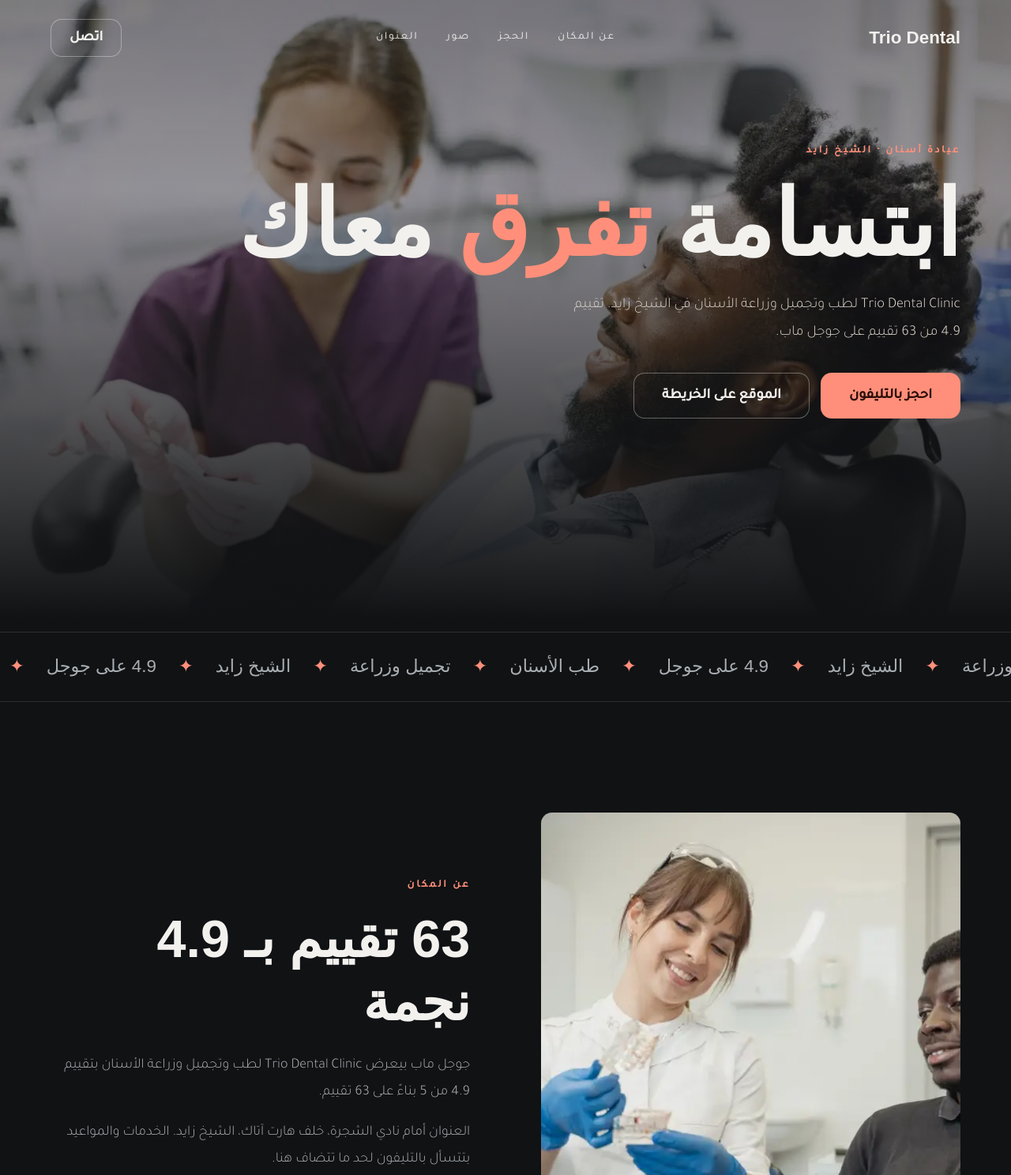
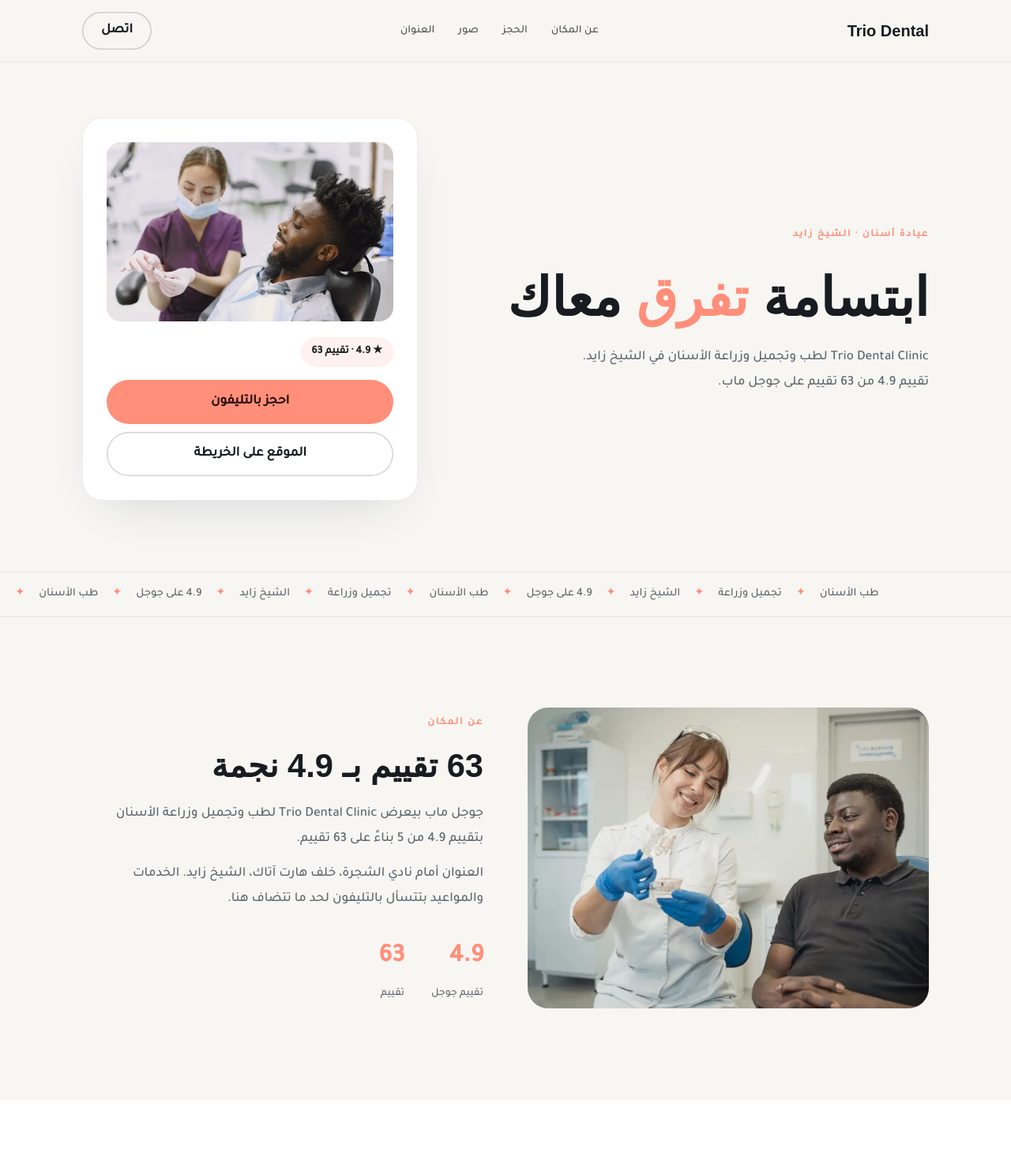
Before and after one commit to cavlen-team/trio-dental-demo, a plain HTML site: page index.html in a window 1280 px wide. Shown: the top 1488 px of the page at 79% size. Drawn offline with Linux system fonts and the light colour scheme; a web font is replaced by a local one.

Commit message:
polish: category-varied redesign + brand loader

```diff
--- a/index.html
+++ b/index.html
@@ -1,53 +1,113 @@
 <!doctype html><html lang="ar" dir="rtl"><head><meta charset="utf-8"><meta name="viewport" content="width=device-width,initial-scale=1">
-<title>Trio Dental Clinic لطب وتجميل وزراعة الأسنان | الشيخ زايد</title><meta name="description" content="Trio Dental Clinic لطب وتجميل وزراعة الأسنان، عيادة أسنان في الشيخ زايد. تقييم 4.9 من 63 تقييم على جوجل ماب.">
-<meta property="og:image" content="a/hero.webp"><meta name="theme-color" content="#101214">
-<link rel="preconnect" href="https://fonts.googleapis.com"><link rel="preconnect" href="https://fonts.gstatic.com" crossorigin><link href="https://fonts.googleapis.com/css2?family=Alexandria:wght@300;400;600;800&family=Tajawal:wght@300;500&display=swap" rel="stylesheet">
+<title>Trio Dental Clinic لطب وتجميل وزراعة الأسنان | الشيخ زايد</title><meta charset="utf-8">
+<meta name="viewport" content="width=device-width,initial-scale=1">
+<meta name="description" content="Trio Dental Clinic لطب وتجميل وزراعة الأسنان، عيادة أسنان في الشيخ زايد. تقييم 4.9 من 63 تقييم على جوجل ماب.">
+<meta property="og:image" content="a/hero.webp">
+<meta name="theme-color" content="#101214">
+<link rel="preconnect" href="https://fonts.googleapis.com">
+<link rel="preconnect" href="https://fonts.gstatic.com" crossorigin>
+<link href="https://fonts.googleapis.com/css2?family=Alexandria:wght@300;400;600;800&family=Tajawal:wght@300;500&display=swap" rel="stylesheet">
 <script type="application/ld+json">{"@context":"https://schema.org","@type":"Dentist","name":"Trio Dental Clinic لطب وتجميل وزراعة الأسنان","telephone":"+201017497387","address":{"@type":"PostalAddress","streetAddress":"أمام نادي الشجرة، خلف هارت آتاك، الشيخ زايد، الإسماعيلية","addressLocality":"Ismailia","addressCountry":"EG"},"aggregateRating":{"@type":"AggregateRating","ratingValue":"4.9","reviewCount":"63"}}</script>
-<style>
-:root{--bg:#101214;--bg2:#181c1f;--tx:#f3f1ee;--mut:#a9aeb2;--ac:#ff8f7a;--acf:#2a0d08;--ln:#ffffff1f;--d:'Alexandria',sans-serif;--b:'Tajawal',sans-serif}
-*{box-sizing:border-box;margin:0}html{scroll-behavior:smooth;background:var(--bg)}
-body{font-family:var(--b);font-weight:300;background:var(--bg);color:var(--tx);line-height:1.9;font-size:18px;overflow-x:hidden;-webkit-font-smoothing:antialiased}
-a{color:inherit;text-decoration:none}img{display:block;width:100%;height:100%;object-fit:cover}:focus-visible{outline:2px solid var(--ac);outline-offset:4px}
-.wrap{max-width:1320px;margin:auto;padding:0 5vw}
-nav{position:absolute;inset-inline:0;top:0;z-index:20}nav .wrap{display:flex;align-items:center;justify-content:space-between;height:96px}
-.logo{font-family:var(--d);font-weight:600;font-size:1.4rem}
-nav ul{display:flex;gap:36px;list-style:none;padding:0;font-size:.85rem;letter-spacing:.12em;font-weight:500}nav ul a{opacity:.8}nav ul a:hover{opacity:1;color:var(--ac)}
-.btn{display:inline-flex;align-items:center;justify-content:center;min-height:58px;padding:0 36px;background:var(--ac);color:var(--acf);font-weight:700;border-radius:14px;transition:transform .2s,filter .2s;white-space:nowrap}.btn:hover{filter:brightness(1.12);transform:translateY(-2px)}
-.btn.o{background:none;color:var(--tx);box-shadow:inset 0 0 0 1px #ffffff55}.btn.o:hover{background:#ffffff14}
-.hero{position:relative;min-height:100svh;display:flex;align-items:flex-end;overflow:hidden}
-.hero img{position:absolute;inset:0}.hero:after{content:"";position:absolute;inset:0;background:linear-gradient(0deg,var(--bg) 2%,#101214aa 38%,#10121462 70%,#10121480)}
-.hero .wrap{position:relative;z-index:2;width:100%;padding-bottom:clamp(40px,7vw,90px)}
-.lab{display:block;font-size:.82rem;letter-spacing:.2em;font-weight:600;color:var(--ac);margin-bottom:16px}
-h1{font-family:var(--d);font-weight:600;font-size:clamp(3rem,9vw,8rem);line-height:1.1;margin-bottom:22px;max-width:10em}h1 em{font-style:normal;color:var(--ac)}
-.hero p{max-width:28em;color:#d8d2c8;font-size:1.15rem;margin-bottom:32px}.cta{display:flex;gap:14px;flex-wrap:wrap}
-.strip{border-block:1px solid var(--ln);overflow:hidden;white-space:nowrap;padding:22px 0;font-family:var(--d);font-size:1.4rem;color:var(--mut)}.strip div{display:inline-block;animation:mq 30s linear infinite}.strip span{color:var(--ac);margin:0 28px}@keyframes mq{to{transform:translateX(50%)}}
-.sec{padding:clamp(80px,11vw,160px) 0}
-h2{font-family:var(--d);font-weight:600;font-size:clamp(2.2rem,5.2vw,4.4rem);line-height:1.2;margin-bottom:22px}
-.two{display:grid;grid-template-columns:1fr 1fr;gap:7vw;align-items:center}.two p{color:var(--mut);margin-bottom:16px;max-width:30em}
-.fr{position:relative;aspect-ratio:4/5;overflow:hidden;border-radius:14px}
-.num{display:grid;grid-template-columns:repeat(3,auto);gap:5vw;margin-top:30px;justify-content:start}.num strong{display:block;font-family:var(--d);font-size:clamp(2.6rem,5vw,4.2rem);line-height:1;color:var(--ac)}.num div:last-child strong{font-size:clamp(1.5rem,2.8vw,2.4rem);padding-top:.6rem}.num span{font-size:.85rem;color:var(--mut)}
-.feat{background:var(--bg2)}.feat .cards{display:grid;grid-template-columns:repeat(3,1fr);gap:16px;margin-top:34px}.feat .card{border:1px dashed #ffffff44;border-radius:14px;padding:34px 26px;min-height:150px;color:var(--mut);font-size:.95rem}.feat .card b{display:block;font-family:var(--d);color:var(--tx);font-size:1.4rem;margin-bottom:6px}.feat p.n{color:var(--mut);max-width:34em}
-.gal{display:grid;grid-template-columns:1.3fr 1fr 1fr;grid-template-rows:300px 300px;gap:14px}.gal div{overflow:hidden;border-radius:14px}.gal div:nth-child(1){grid-row:span 2}.gal div:nth-child(4){grid-column:2/4}
-.step{display:grid;grid-template-columns:repeat(3,1fr);border-top:1px solid var(--ln);margin-top:36px}.step div{padding:30px 28px 10px;border-inline-start:1px solid var(--ln)}.step div:first-child{border:0;padding-inline-start:0}.step b{font-family:var(--d);font-size:3.8rem;line-height:1;color:var(--ac);display:block}.step h3{font-family:var(--d);font-size:1.5rem;margin:6px 0}.step p{color:var(--mut);font-size:1rem}
-.faq details{border-bottom:1px solid var(--ln);padding:22px 0}.faq summary{cursor:pointer;font-family:var(--d);font-size:1.35rem;list-style:none;display:flex;justify-content:space-between}.faq summary:after{content:"+";color:var(--ac)}.faq details[open] summary:after{content:"–"}.faq p{color:var(--mut);margin-top:8px;max-width:40em}
-.visit{background:var(--bg2)}.phone{display:block;font-family:var(--d);font-weight:600;font-size:clamp(2.8rem,9.5vw,7.6rem);line-height:1.1;color:var(--ac);direction:ltr;text-align:right;margin:10px 0 20px}
-address{font-style:normal;color:var(--mut);margin-bottom:28px;max-width:30em}
-footer{padding:26px 0 100px;font-size:.82rem;color:var(--mut);border-top:1px solid var(--ln)}footer .wrap{display:flex;justify-content:space-between;gap:14px;flex-wrap:wrap}
-.bar{display:none}
-@media(max-width:860px){nav ul{display:none}.two{grid-template-columns:1fr}.feat .cards{grid-template-columns:1fr}.gal{grid-template-columns:1fr 1fr;grid-template-rows:none;grid-auto-rows:220px}.gal div:nth-child(1){grid-row:span 2}.gal div:nth-child(4){grid-column:auto}.step{grid-template-columns:1fr}.step div{border:0!important;padding:24px 0!important;border-top:1px solid var(--ln)!important}.hero .btn{width:100%}
-.bar{display:grid;grid-template-columns:1fr 1fr;position:fixed;inset-inline:0;bottom:0;z-index:30;background:var(--bg)}.bar a{padding:18px;text-align:center;font-weight:700}.bar a:first-child{background:var(--ac);color:var(--acf)}}
+<style>:root{--bg:#f7f6f3;--bg2:#ffffff;--tx:#181c20;--mut:#5b636b;--ac:#ff8f7a;--acf:#2a0d08;--ln:#181c2014;--ln2:#181c2030;--d:'Alexandria',sans-serif;--b:'Tajawal',sans-serif;--r-btn:999px}
+
+*{box-sizing:border-box;margin:0}html{scroll-behavior:smooth}
+img{display:block;max-width:100%}
+a{color:inherit;text-decoration:none}
+:focus-visible{outline:2px solid var(--ac);outline-offset:4px}
+.wrap{max-width:1200px;margin:auto;padding:0 5vw}
+.lab{display:inline-block;font-size:.8rem;letter-spacing:.14em;font-weight:600;color:var(--ac);margin-bottom:14px}
+.btn{display:inline-flex;align-items:center;justify-content:center;min-height:56px;padding:0 32px;background:var(--ac);color:var(--acf);font-weight:700;border-radius:var(--r-btn,14px);transition:transform .2s,filter .2s;white-space:nowrap}
+.btn:hover{filter:brightness(1.1);transform:translateY(-2px)}
+.btn.o{background:none;color:var(--tx);box-shadow:inset 0 0 0 1.5px var(--ln2,#ffffff44)}
+.btn.o:hover{background:#ffffff10}
+.bar{display:none;position:fixed;bottom:0;inset-inline:0;z-index:50;background:var(--bar-bg,var(--bg));border-top:1px solid var(--ln,#0001);padding:10px 5vw calc(10px + env(safe-area-inset-bottom));gap:10px}
+.bar a{flex:1;text-align:center;padding:13px 0;border-radius:12px;font-weight:700}
+.bar a:first-child{background:var(--ac);color:var(--acf)}
+.bar a:last-child{box-shadow:inset 0 0 0 1.5px var(--ln2,#0003)}
+@media (max-width:760px){.bar{display:flex} nav ul{display:none}}
+.faq details{border:1px solid var(--ln,#0001);border-radius:14px;margin-bottom:10px;overflow:hidden}
+.faq summary{cursor:pointer;padding:18px 20px;font-weight:600;list-style:none}
+.faq summary::-webkit-details-marker{display:none}
+.faq details p{padding:0 20px 18px;opacity:.75}
+footer{padding:44px 5vw;border-top:1px solid var(--ln,#0001);font-size:.82rem;opacity:.6}
+footer .wrap{display:flex;justify-content:space-between;gap:14px;flex-wrap:wrap}
+
+
+body{font-family:var(--b);background:var(--bg);color:var(--tx);line-height:1.9;font-size:17px}
+nav{position:sticky;top:0;z-index:40;background:#f7f6f3ee;backdrop-filter:blur(10px);border-bottom:1px solid var(--ln)}
+nav .wrap{display:flex;align-items:center;justify-content:space-between;height:78px}
+.logo{font-family:var(--d);font-weight:700;font-size:1.25rem}
+nav ul{display:flex;gap:30px;list-style:none;padding:0;font-size:.88rem;font-weight:500}nav ul a{opacity:.75}nav ul a:hover{opacity:1;color:var(--ac)}
+.hero{padding:70px 0 90px}
+.hero .wrap{display:grid;grid-template-columns:1.25fr .9fr;gap:56px;align-items:center}
+.hero h1{font-family:var(--d);font-size:clamp(2.4rem,5.4vw,4.2rem);line-height:1.25;font-weight:800;margin:10px 0 18px}
+.hero h1 em{font-style:normal;color:var(--ac)}
+.hero p{color:var(--mut);max-width:46ch}
+.book{background:var(--bg2);border:1px solid var(--ln);border-radius:26px;padding:30px;box-shadow:0 24px 60px -30px #1a2a4a33}
+.book .ph{border-radius:18px;overflow:hidden;margin-bottom:20px;aspect-ratio:16/10}.book img{width:100%;height:100%;object-fit:cover}
+.book .rate{display:inline-flex;gap:8px;align-items:center;background:color-mix(in srgb,var(--ac) 12%,transparent);color:var(--tx);border-radius:999px;padding:6px 14px;font-size:.85rem;font-weight:700;margin-bottom:16px}
+.book .cta{display:grid;gap:10px}
+.strip{border-block:1px solid var(--ln);padding:14px 0;overflow:hidden;white-space:nowrap;color:var(--mut);font-size:.9rem}
+.strip div{display:inline-block;animation:mq 28s linear infinite}
+.strip span{margin:0 18px;color:var(--ac)}
+@keyframes mq{to{transform:translateX(50%)}}
+html[dir=rtl] .strip div{animation-name:mqr}@keyframes mqr{to{transform:translateX(-50%)}}
+.sec{padding:clamp(64px,9vw,120px) 0}
+.two{display:grid;grid-template-columns:1fr 1fr;gap:56px;align-items:center}
+.fr{border-radius:26px;overflow:hidden}.fr img{width:100%;height:100%;object-fit:cover;aspect-ratio:4/3}
+.sec h2{font-family:var(--d);font-size:clamp(1.7rem,3.4vw,2.6rem);line-height:1.35;margin-bottom:16px;font-weight:700}
+.sec p{color:var(--mut);margin-bottom:12px}
+.num{display:flex;gap:34px;margin-top:26px}
+.num strong{display:block;font-family:var(--d);font-size:2rem;color:var(--ac)}
+.num span{font-size:.85rem;color:var(--mut)}
+.feat{background:var(--bg2)}
+.cards{display:grid;grid-template-columns:repeat(3,1fr);gap:18px;margin-top:28px}
+.card{border:1px solid var(--ln);border-radius:20px;padding:26px;background:var(--bg)}
+.card b{display:block;font-family:var(--d);font-size:1.15rem;margin-bottom:6px;color:var(--tx)}
+.card{color:var(--mut);font-size:.95rem}
+.gal-grid{display:grid;grid-template-columns:repeat(3,1fr);gap:16px;margin-top:28px}
+.g{border-radius:18px;overflow:hidden}.g img{width:100%;height:100%;object-fit:cover;aspect-ratio:1}
+.steps{display:grid;grid-template-columns:repeat(3,1fr);gap:18px;margin-top:28px}
+.step{border-top:2px solid var(--ac);padding-top:18px}
+.visit{background:var(--bg2)}
+@media (max-width:900px){.hero .wrap,.two{grid-template-columns:1fr}.cards,.steps,.gal-grid{grid-template-columns:1fr 1fr}}
+@media (max-width:560px){.cards,.steps,.gal-grid{grid-template-columns:1fr}}
 </style>
-<script>if(!matchMedia("(prefers-reduced-motion:reduce)").matches)document.documentElement.classList.add("cin")</script><link rel="stylesheet" href="a/cinema.css"></head><body>
-<div id="ld" style="--ld-bg:#101214;--ld-fg:#f3f1ee;--ld-ac:#ff8f7a;--ld-font:600 1em Alexandria,sans-serif" aria-hidden="true"><div class="t"><span>Trio Dental</span></div><div class="l"><i></i></div></div><div id="sp" style="--sp:#ff8f7a"></div>
+<script>if(!matchMedia("(prefers-reduced-motion:reduce)").matches)document.documentElement.classList.add("cin")</script>
+<link rel="stylesheet" href="a/cinema.css"></head><body>
+<div id="ld" style="--ld-bg:#ff8f7a;--ld-fg:#2a0d08;--ld-ac:#2a0d08;--ld-font:700 1rem 'Alexandria',sans-serif"><div class="t"><span>Trio Dental</span></div><div class="l"><i></i></div></div>
+<div id="sp" style="--sp:#ff8f7a"></div>
+
 <nav><div class="wrap"><a class="logo" href="#top">Trio Dental</a><ul><li><a href="#about">عن المكان</a></li><li><a href="#feat">الحجز</a></li><li><a href="#gal">صور</a></li><li><a href="#visit">العنوان</a></li></ul><a class="btn o" href="tel:+201017497387" style="min-height:48px;padding:0 24px">اتصل</a></div></nav>
-<header id="top" class="hero"><img src="a/hero.webp" alt="طبيب أسنان بيشرح لمريض" fetchpriority="high"><div class="wrap"><span class="lab">عيادة أسنان · الشيخ زايد</span><h1>ابتسامة <em>تفرق</em> معاك</h1><p>Trio Dental Clinic لطب وتجميل وزراعة الأسنان في الشيخ زايد. تقييم 4.9 من 63 تقييم على جوجل ماب.</p><div class="cta"><a class="btn" href="tel:+201017497387">احجز بالتليفون</a><a class="btn o" href="https://www.google.com/maps/search/?api=1&query=Trio+Dental+Clinic+%D9%84%D8%B7%D8%A8+%D9%88%D8%AA%D8%AC%D9%85%D9%8A%D9%84+%D9%88%D8%B2%D8%B1%D8%A7%D8%B9%D8%A9+%D8%A7%D9%84%D8%A3%D8%B3%D9%86%D8%A7%D9%86&query_place_id=ChIJ949AGtlZ-BQRS4JAMATMVfU" target="_blank" rel="noopener">الموقع على الخريطة</a></div></div></header>
+<header id="top" class="hero"><div class="wrap">
+<div><span class="lab">عيادة أسنان · الشيخ زايد</span><h1>ابتسامة <em>تفرق</em> معاك</h1><p>Trio Dental Clinic لطب وتجميل وزراعة الأسنان في الشيخ زايد. تقييم 4.9 من 63 تقييم على جوجل ماب.</p></div>
+<div class="book"><div class="ph"><img src="a/hero.webp" alt="طبيب أسنان بيشرح لمريض" fetchpriority="high"></div>
+<span class="rate">★ 4.9 · تقييم 63</span>
+<div class="cta"><a class="btn" href="tel:+201017497387">احجز بالتليفون</a><a class="btn o" href="https://www.google.com/maps/search/?api=1&query=Trio+Dental+Clinic+%D9%84%D8%B7%D8%A8+%D9%88%D8%AA%D8%AC%D9%85%D9%8A%D9%84+%D9%88%D8%B2%D8%B1%D8%A7%D8%B9%D8%A9+%D8%A7%D9%84%D8%A3%D8%B3%D9%86%D8%A7%D9%86&query_place_id=ChIJ949AGtlZ-BQRS4JAMATMVfU" target="_blank" rel="noopener">الموقع على الخريطة</a></div></div>
+</div></header>
 <div class="strip" aria-hidden="true"><div>طب الأسنان<span>✦</span>تجميل وزراعة<span>✦</span>الشيخ زايد<span>✦</span>4.9 على جوجل<span>✦</span>طب الأسنان<span>✦</span>تجميل وزراعة<span>✦</span>الشيخ زايد<span>✦</span>4.9 على جوجل<span>✦</span>طب الأسنان<span>✦</span>تجميل وزراعة<span>✦</span>الشيخ زايد<span>✦</span>4.9 على جوجل<span>✦</span></div></div>
-<section id="about" class="sec"><div class="wrap two"><div class="fr"><img src="a/a.webp" alt="عيادة أسنان" loading="lazy"></div><div><span class="lab">عن المكان</span><h2>63 تقييم بـ 4.9 نجمة</h2><p>جوجل ماب بيعرض Trio Dental Clinic لطب وتجميل وزراعة الأسنان بتقييم 4.9 من 5 بناءً على 63 تقييم.</p><p>العنوان أمام نادي الشجرة، خلف هارت آتاك، الشيخ زايد. الخدمات والمواعيد بتتسأل بالتليفون لحد ما تتضاف هنا.</p><div class="num"><div><strong>4.9</strong><span>تقييم جوجل</span></div><div><strong>63</strong><span>تقييم</span></div><div><strong>الشيخ زايد</strong><span>الإسماعيلية</span></div></div></div></div></section>
-<section id="feat" class="sec feat"><div class="wrap"><span class="lab">الخدمات والحجز</span><h2>خدمات العيادة وحجز أونلاين</h2><p class="n">هنا هتتحط خدمات العيادة وصفحة للأطباء وزر حجز ميعاد. الخدمات والمواعيد الفعلية بتتضاف بعد ما العيادة تبعتها، ومش مكتوبة في النسخة التجريبية.</p><div class="cards"><div class="card"><b>الخدمات</b>قسم لكل خدمة</div><div class="card"><b>الأطباء</b>نبذة وصورة</div><div class="card"><b>احجز</b>ميعاد بزر واحد</div></div></div></section>
-<section id="gal" class="sec"><div class="wrap"><div class="gal"><div><img src="a/b.webp" alt="عيادة أسنان" loading="lazy"></div><div><img src="a/c.webp" alt="عيادة أسنان" loading="lazy"></div><div><img src="a/d.webp" alt="عيادة أسنان" loading="lazy"></div><div><img src="a/e.webp" alt="عيادة أسنان" loading="lazy"></div></div></div></section>
-<section class="sec" style="padding-top:0"><div class="wrap"><span class="lab">التواصل</span><h2>تلات خطوات</h2><div class="step"><div><b>01</b><h3>اتصل</h3><p>كلم العيادة واسأل عن الميعاد.</p></div><div><b>02</b><h3>تعالى</h3><p>أمام نادي الشجرة، الشيخ زايد.</p></div><div><b>03</b><h3>اطمن</h3><p>اسأل الدكتور عن حالتك.</p></div></div></div></section>
-<section class="sec faq" style="padding-top:0"><div class="wrap" style="max-width:900px"><h2>أسئلة</h2><details><summary>فين العيادة؟</summary><p>أمام نادي الشجرة، خلف هارت آتاك، الشيخ زايد. زر الخريطة بيفتح الموقع.</p></details><details><summary>الكشف بكام؟</summary><p>النسخة دي تجريبية ومفيهاش أسعار. اتصل واسأل.</p></details><details><summary>أحجز إزاي؟</summary><p>اتصل بالعيادة على الرقم.</p></details></div></section>
-<section id="visit" class="sec visit"><div class="wrap"><span class="lab">العنوان والتواصل</span><h2>تعالى اطمن</h2><a class="phone" href="tel:+201017497387">01017497387</a><address>أمام نادي الشجرة، خلف هارت آتاك، الشيخ زايد، الإسماعيلية</address><div class="cta"><a class="btn" href="tel:+201017497387">احجز بالتليفون</a><a class="btn o" href="https://www.google.com/maps/search/?api=1&query=Trio+Dental+Clinic+%D9%84%D8%B7%D8%A8+%D9%88%D8%AA%D8%AC%D9%85%D9%8A%D9%84+%D9%88%D8%B2%D8%B1%D8%A7%D8%B9%D8%A9+%D8%A7%D9%84%D8%A3%D8%B3%D9%86%D8%A7%D9%86&query_place_id=ChIJ949AGtlZ-BQRS4JAMATMVfU" target="_blank" rel="noopener">افتح الخريطة</a></div></div></section>
+<section id="about" class="sec"><div class="wrap two">
+<div class="fr"><img src="a/a.webp" alt="عيادة أسنان" loading="lazy"></div>
+<div><span class="lab">عن المكان</span><h2>63 تقييم بـ 4.9 نجمة</h2>
+<p>جوجل ماب بيعرض Trio Dental Clinic لطب وتجميل وزراعة الأسنان بتقييم 4.9 من 5 بناءً على 63 تقييم.</p><p>العنوان أمام نادي الشجرة، خلف هارت آتاك، الشيخ زايد. الخدمات والمواعيد بتتسأل بالتليفون لحد ما تتضاف هنا.</p>
+<div class="num"><div><strong>4.9</strong><span>تقييم جوجل</span></div><div><strong>63</strong><span>تقييم</span></div></div></div>
+</div></section>
+<section id="feat" class="sec feat"><div class="wrap">
+<span class="lab">الخدمات والحجز</span><h2>خدمات العيادة وحجز أونلاين</h2><p class="n">هنا هتتحط خدمات العيادة وصفحة للأطباء وزر حجز ميعاد. الخدمات والمواعيد الفعلية بتتضاف بعد ما العيادة تبعتها، ومش مكتوبة في النسخة التجريبية.</p>
+<div class="cards"><div class="card"><b>الخدمات</b>قسم لكل خدمة</div><div class="card"><b>الأطباء</b>نبذة وصورة</div><div class="card"><b>احجز</b>ميعاد بزر واحد</div></div>
+</div></section>
+<section id="gal" class="sec"><div class="wrap">
+
+<div class="gal-grid"><div class="g"><img src="a/b.webp" alt="عيادة أسنان" loading="lazy"></div><div class="g"><img src="a/c.webp" alt="عيادة أسنان" loading="lazy"></div><div class="g"><img src="a/d.webp" alt="عيادة أسنان" loading="lazy"></div><div class="g"><img src="a/e.webp" alt="عيادة أسنان" loading="lazy"></div></div>
+</div></section>
+<section class="sec faq"><div class="wrap">
+<h2>أسئلة</h2>
+<details><summary>فين العيادة؟</summary><p>أمام نادي الشجرة، خلف هارت آتاك، الشيخ زايد. زر الخريطة بيفتح الموقع.</p></details><details><summary>الكشف بكام؟</summary><p>النسخة دي تجريبية ومفيهاش أسعار. اتصل واسأل.</p></details><details><summary>أحجز إزاي؟</summary><p>اتصل بالعيادة على الرقم.</p></details>
+</div></section>
+<section id="visit" class="sec visit"><div class="wrap">
+<span class="lab">العنوان والتواصل</span><h2>تعالى اطمن</h2>
+<a class="phone" href="tel:+201017497387">01017497387</a><address>أمام نادي الشجرة، خلف هارت آتاك، الشيخ زايد، الإسماعيلية</address><div class="cta"><a class="btn" href="tel:+201017497387">احجز بالتليفون</a><a class="btn o" href="https://www.google.com/maps/search/?api=1&query=Trio+Dental+Clinic+%D9%84%D8%B7%D8%A8+%D9%88%D8%AA%D8%AC%D9%85%D9%8A%D9%84+%D9%88%D8%B2%D8%B1%D8%A7%D8%B9%D8%A9+%D8%A7%D9%84%D8%A3%D8%B3%D9%86%D8%A7%D9%86&query_place_id=ChIJ949AGtlZ-BQRS4JAMATMVfU" target="_blank" rel="noopener">افتح الخريطة</a></div></div>
+</div></section>
 <footer><div class="wrap"><span>معاينة تجريبية غير رسمية. البيانات من صفحة المكان على جوجل ماب.</span><span>الصور توضيحية من Pexels وليست صور المكان.</span></div></footer>
 <div class="bar"><a href="tel:+201017497387">اتصل</a><a href="https://www.google.com/maps/search/?api=1&query=Trio+Dental+Clinic+%D9%84%D8%B7%D8%A8+%D9%88%D8%AA%D8%AC%D9%85%D9%8A%D9%84+%D9%88%D8%B2%D8%B1%D8%A7%D8%B9%D8%A9+%D8%A7%D9%84%D8%A3%D8%B3%D9%86%D8%A7%D9%86&query_place_id=ChIJ949AGtlZ-BQRS4JAMATMVfU" target="_blank" rel="noopener">الخريطة</a></div>
-<script>window.CINEMA={"rise":[".num div",".step div",".gal div",".faq details",".card",".fr"],"split":[{"s":"h1","hero":true}]}</script><script src="a/cinema.js"></script></body></html>
+<script>window.CINEMA={"rise":[".num div",".step",".g",".faq details",".card",".fr",".stat",".plan",".menu-cat",".panel"],"split":[{"s":"h1","hero":true}]}</script><script src="a/cinema.js"></script></body></html>
```
